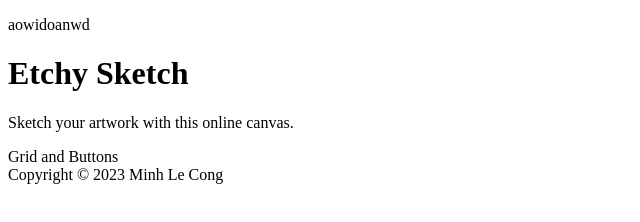
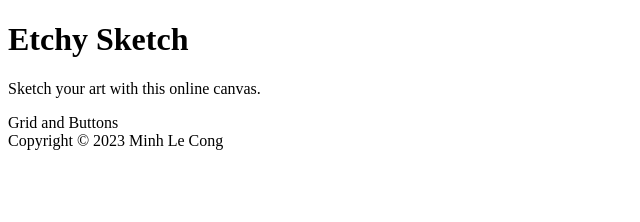
Before and after one commit to brianle169/etch-a-sketch, a plain HTML site: page index.html in a window 1280 px wide. Shown: the whole page, without its empty margins (0-640 px from the left). Drawn offline with Linux system fonts and the light colour scheme.

Commit message:
Minor adjustment

```diff
--- a/index.html
+++ b/index.html
@@ -9,10 +9,9 @@
       <script src="script.js" defer></script>
    </head>
    <body>
-      <p>aowidoanwd</p>
       <header>
          <h1>Etchy Sketch</h1>
-         <p>Sketch your artwork with this online canvas.</p>
+         <p>Sketch your art with this online canvas.</p>
       </header>
       <main>Grid and Buttons</main>
       <footer>Copyright © 2023 Minh Le Cong</footer>
```
